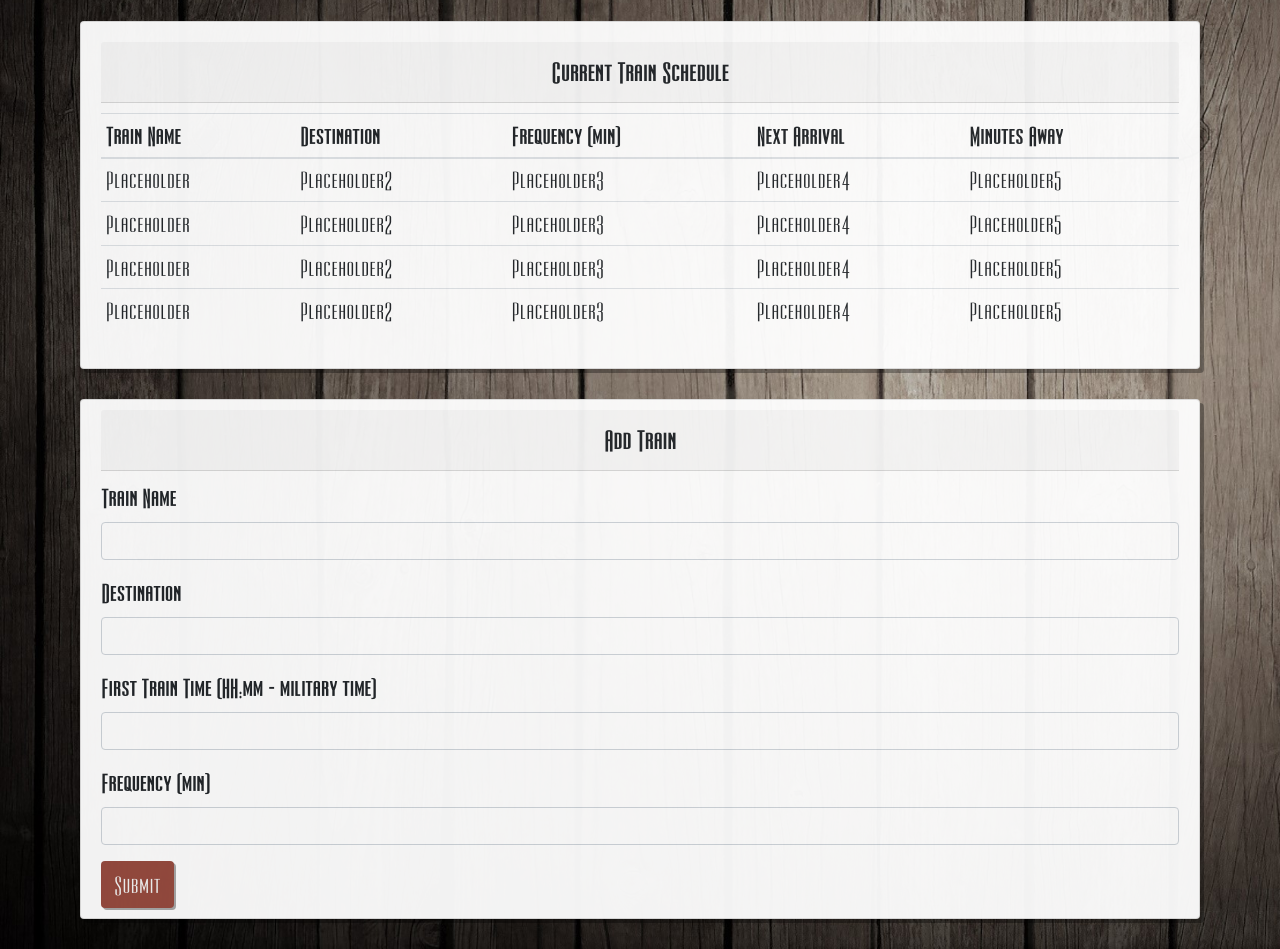
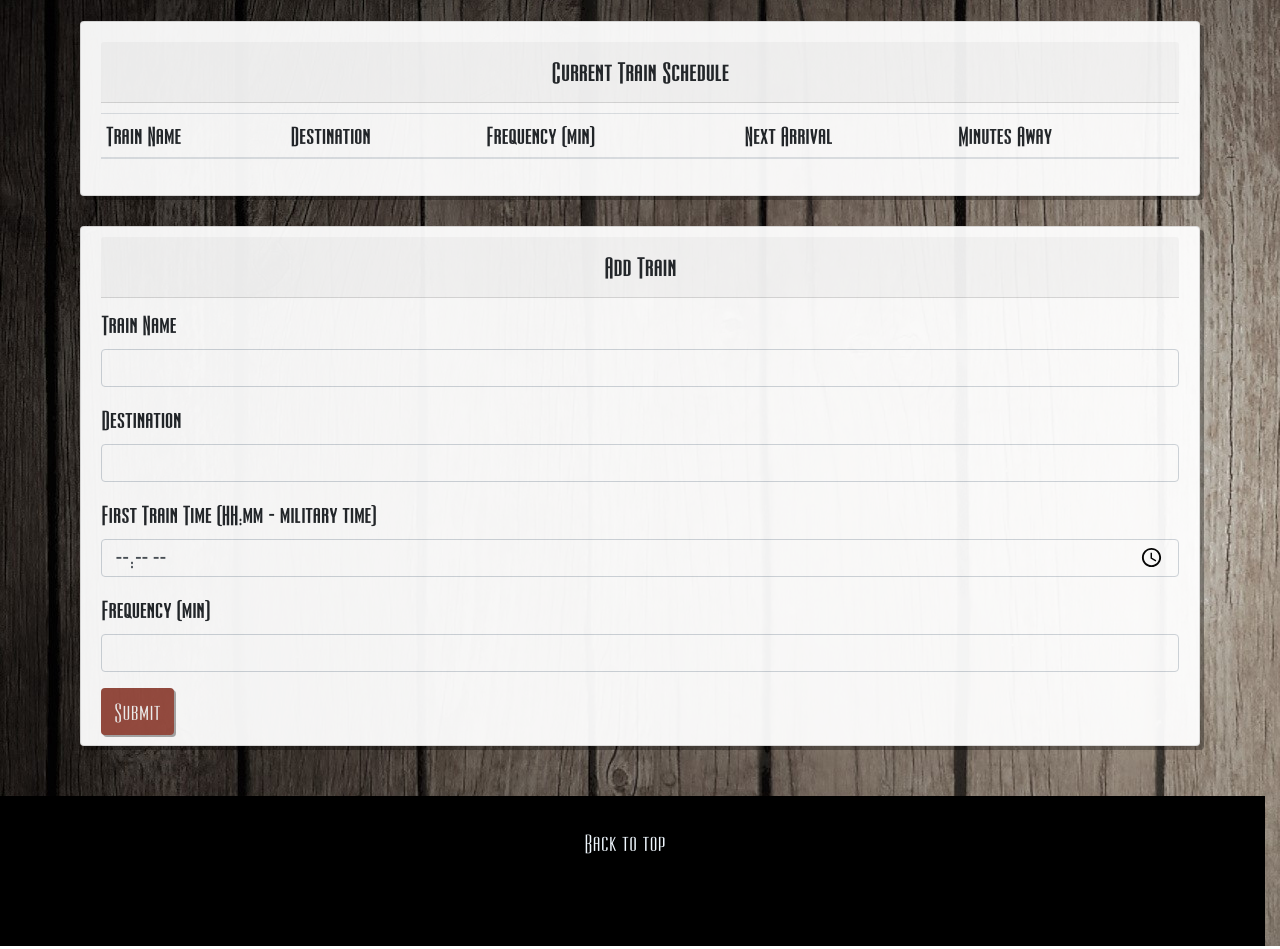
Before and after one commit to jscottwillems/firebase-train-schedule, a plain HTML site: page index.html in a window 1280 px wide. Shown: the part 264-1213 px from the top of the page. Drawn offline with nearby package versions, Linux system fonts and the light colour scheme.

Commit message:
added js for form submition

```diff
--- a/assets/css/style.css
+++ b/assets/css/style.css
@@ -1,6 +1,6 @@
 body {
     background: url(../images/background.jpg);
-    background-size: cover;
+
     font-family: 'ultra';
     font-size: 22px;
 }
@@ -63,7 +63,7 @@ body {
     padding: 10px 20px 10px 20px;
     margin-left: auto;
     margin-right: auto;
-    margin-bottom: 30px;
+    margin-bottom: 50px;
     opacity: .95;
     box-shadow: 4px 4px rgba(0, 0, 0, 0.342);
 }
@@ -81,6 +81,26 @@ button {
     color: whitesmoke;
 }
 
+#footer {
+    text-align: center;
+    position: relative;
+    margin-top: 30px;
+    bottom:0;
+    width:100vw;
+    height:150px;
+    background: black;
+}
+
+#backToTop {
+    color: aliceblue;
+    margin-top: 30px;
+}
+
+#backToTop:hover {
+    color: rgb(173, 179, 179);
+}
+
+
 
 @font-face {
 	font-family: 'railway';
--- a/assets/javascript/main.js
+++ b/assets/javascript/main.js
@@ -0,0 +1,45 @@
+$(document).ready(function(){
+
+    var config = {
+        apiKey: "AIzaSyBsZbpqIkUvURSKGWiukwE7HemufIVurN0",
+        authDomain: "train-schedule-e2835.firebaseapp.com",
+        databaseURL: "https://train-schedule-e2835.firebaseio.com",
+        projectId: "train-schedule-e2835",
+        storageBucket: "train-schedule-e2835.appspot.com",
+        messagingSenderId: "551724273577"
+      };
+
+    firebase.initializeApp(config);
+
+    var database = firebase.database();
+
+    // set variable trainSchedule equal to empty variable that will hold all possible train arrival times based on first train time and frequency
+
+    $('#submitBtn').on('click', function(event) {
+        event.preventDefault();
+
+        var trainName = $('#trainName').val().trim();
+        var destination = $('#destination').val().trim();
+        var trainTime = $('#trainTime').val().trim();
+        var trainFreq = $('#trainFreq').val().trim();
+        // set variable currentTime equal to current time
+        // set variable nextTrain equal to next trainSchedule time closest to current time
+        // set variable minsTo equal to the result of subtracting the nextTrain time from the current time
+
+        console.log(trainName);
+        console.log(destination);
+        console.log(trainTime);
+        console.log(trainFreq);
+
+        var markup = "<tr><td>" + trainName + "</td><td>" + destination + "</td><td>" + trainFreq + "</td><td>" + 'nextTrain' + "</td><td>" + 'minsTo'  + "</td></tr>";
+                $("table tbody").append(markup);
+
+    });
+
+    $('#backToTop').on('click', function(e) {
+        e.preventDefault();
+        $('html, body').animate({scrollTop:0}, '500');
+    });
+
+
+});
--- a/index.html
+++ b/index.html
@@ -14,7 +14,7 @@
 
 </head>
 <body>
-
+    <container>
     <div class="jumbotron jumbotron-fluid" id="appHeader">
         <div class="container" id="headerContents">
             <h1 class="display-4" id="appName">[Railtime]</h1>
@@ -36,34 +36,7 @@
               </tr>
             </thead>
             <tbody id="schedule">
-              <tr>
-                <td>Placeholder</td>
-                <td>Placeholder2</td>
-                <td>Placeholder3</td>
-                <td>Placeholder4</td>
-                <td>Placeholder5</td>
-              </tr>
-              <tr>
-                <td>Placeholder</td>
-                <td>Placeholder2</td>
-                <td>Placeholder3</td>
-                <td>Placeholder4</td>
-                <td>Placeholder5</td>
-              </tr>
-              <tr>
-                <td>Placeholder</td>
-                <td>Placeholder2</td>
-                <td>Placeholder3</td>
-                <td>Placeholder4</td>
-                <td>Placeholder5</td>
-              </tr>
-              <tr>
-                <td>Placeholder</td>
-                <td>Placeholder2</td>
-                <td>Placeholder3</td>
-                <td>Placeholder4</td>
-                <td>Placeholder5</td>
-              </tr>
+
             </tbody>
             </table>
     </div>
@@ -81,20 +54,26 @@
             </div>
             <div class="form-group">
               <label><b>First Train Time (HH:mm - military time)</b></label>
-              <input type="text" class="form-control" id="trainTime">
+              <input type="time" class="form-control" id="trainTime">
             </div>
             <div class="form-group">
               <label><b>Frequency (min)</b></label>
-              <input type="text" class="form-control" id="trainFreq">
+              <input type="number" class="form-control" id="trainFreq">
             </div>
-            <button type="submit" class="btn">Submit</button>
+            <button type="submit" class="btn" id="submitBtn">Submit</button>
         </form>
-
 
     </div>
 
+    <div class="row" id="footer">
+        <div class="col-12">
+          <p id="backToTop">Back to top</p>
+        </div>
+    </div>
+    </container>
 
 
+    <script src="https://www.gstatic.com/firebasejs/5.0.4/firebase.js"></script>
 
     <script type="text/javascript" src="assets/javascript/main.js"></script>
 
```
